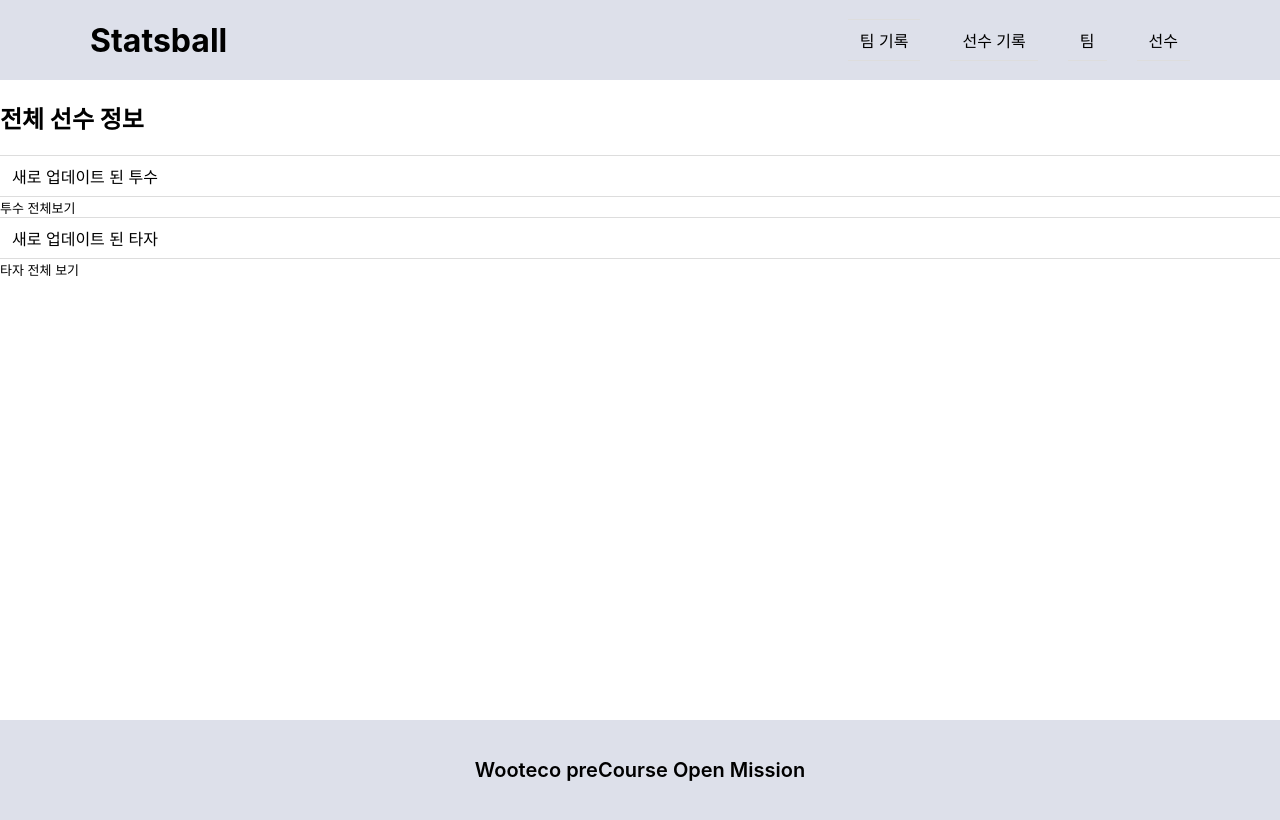
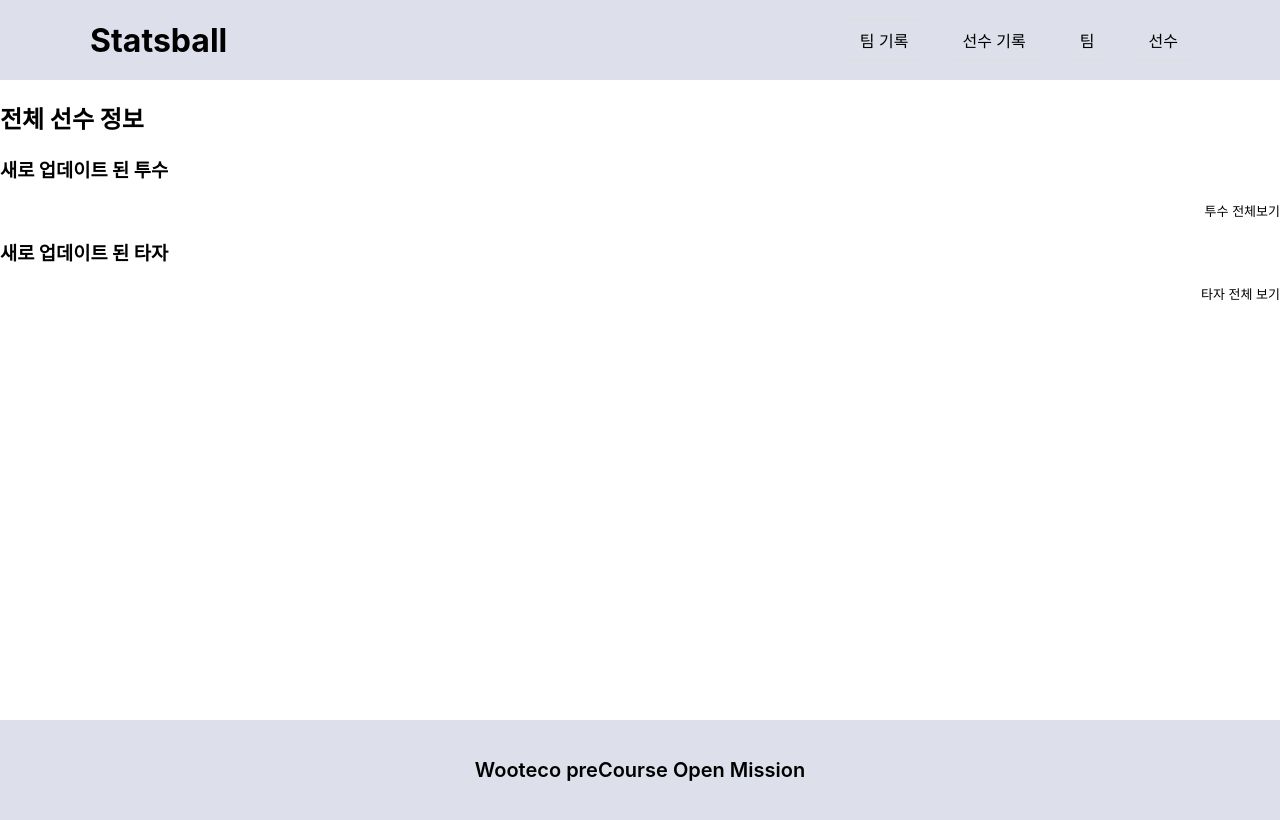
Before and after one commit to yujin37/statsball, a React (Create React App) app in the folder frontend/statsball/: page /playerInfo in a window 1280 px wide. Built offline with nearby package versions, Linux system fonts and the light colour scheme.

Commit message:
style(frontend): 전체 선수 정보 페이지 제목 및 링크 디자인 변경

```diff
--- a/frontend/statsball/src/pages/players/playersAll.module.scss
+++ b/frontend/statsball/src/pages/players/playersAll.module.scss
@@ -1,3 +1,8 @@
+.navContainer {
+  display: flex;
+  justify-content: flex-end;
+  margin-bottom: 5px;
+}
 .navLink {
     text-decoration: none;
     color:black;
--- a/frontend/statsball/src/pages/players/playersAll.tsx
+++ b/frontend/statsball/src/pages/players/playersAll.tsx
@@ -5,14 +5,14 @@ const PlayerInfo = () => {
     return (
         <Layout>
             <h2>전체 선수 정보</h2>
-            <ul>
-                <li>새로 업데이트 된 투수</li>
-            </ul>
+            <h3> 새로 업데이트 된 투수 </h3>
+            <div className={styles.navContainer}>
             <Link to = "/playerInfo/pitcherInfo" className={styles.navLink}> 투수 전체보기 </Link>
-            <ul>
-                <li> 새로 업데이트 된 타자 </li>
-            </ul>
+            </div>
+            <h3> 새로 업데이트 된 타자</h3>
+            <div className={styles.navContainer}>
             <Link to = "/playerInfo/batterInfo" className={styles.navLink}> 타자 전체 보기</Link>
+            </div>
         </Layout>
     )
 }
```
